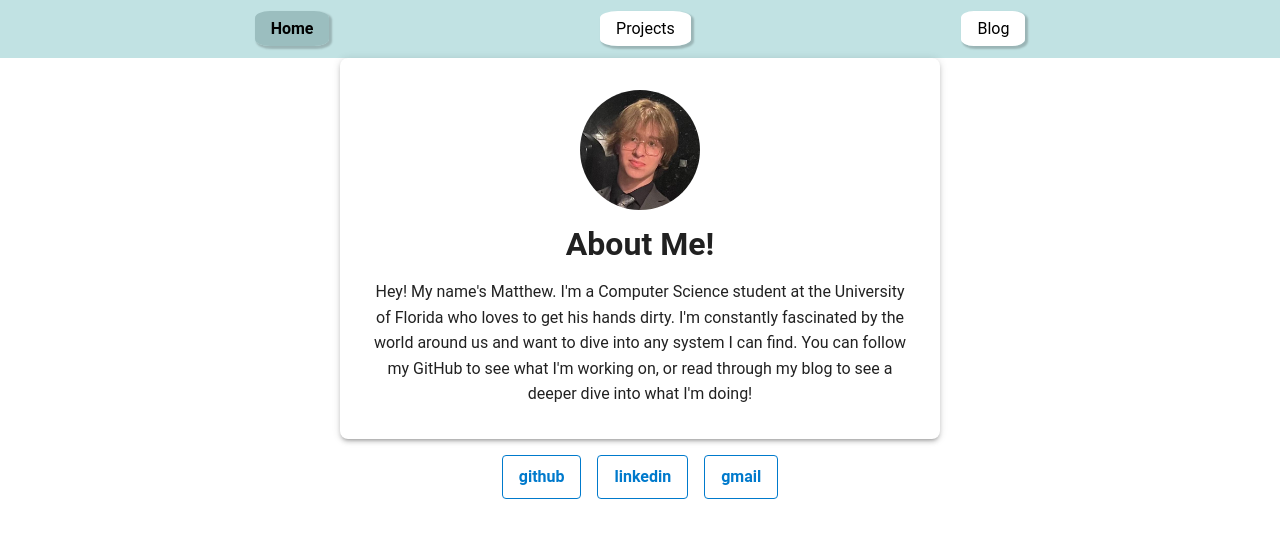
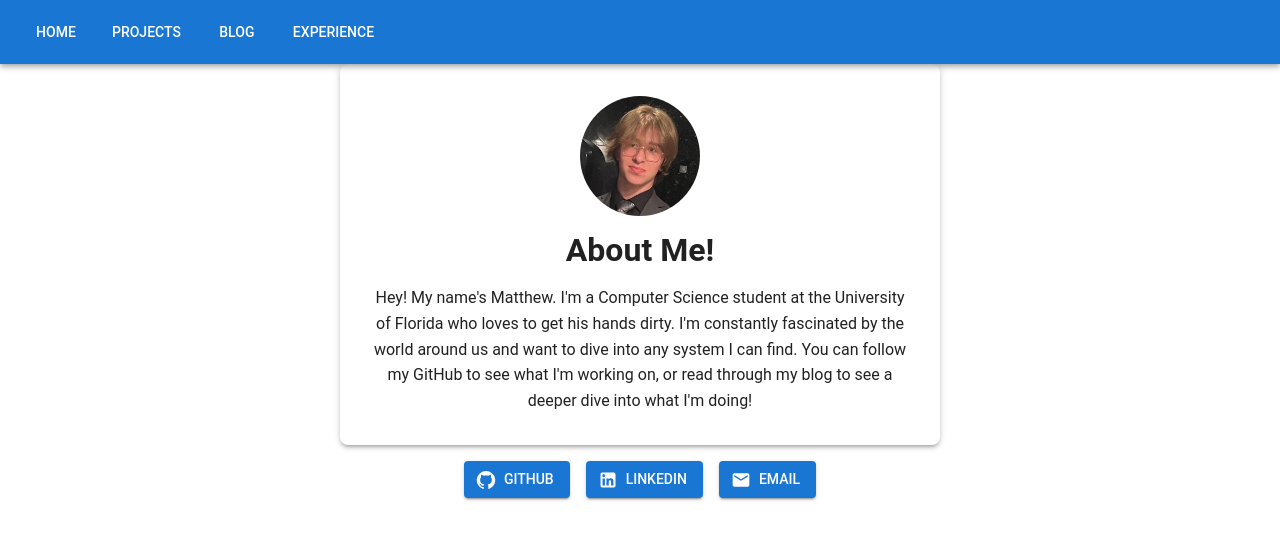
Before and after one commit to mattcattb/mattcattb.github.io, a React (Create React App) app in the folder user-app/: page / in a window 1280 px wide. Shown: the top 540 px of the page. Built offline with nearby package versions, Linux system fonts and the light colour scheme.

Commit message:
navbar and social links

```diff
--- a/user-app/src/components/Navbar.jsx
+++ b/user-app/src/components/Navbar.jsx
@@ -1,23 +1,26 @@
 import React from 'react';
-import { NavLink } from 'react-router-dom'; // NavLink for active link styling
+import { AppBar, Toolbar, Button } from '@mui/material';
+
+import { Link } from 'react-router-dom';
+
 import '../styles/Navbar.css';
 
-export default function Navbar({ links = [] }) { // Default value for links
+export default function Navbar({ links = [] }) {
   return (
-    <nav className="navbar">
-      <ul className="nav-list">
-        {links.map(({ to, name }) => (
-          <li key={to} className="nav-item">
-            <NavLink
-              className="nav-link"
-              to={to}
-              activeClassName="active" // Add active styling class
-            >
-              {name}
-            </NavLink>
-          </li>
+    <AppBar position='sticky' color="primary">
+      <Toolbar>
+      {links.map(({ to, name }) => (
+          <Button
+            key={to}
+            component={Link}
+            to={to}
+            color="inherit"
+            sx={{ marginRight: 2 }}
+          >
+            {name}
+          </Button>
         ))}
-      </ul>
-    </nav>
+      </Toolbar>
+    </AppBar>
   );
 }
--- a/user-app/src/components/SocialLinks.jsx
+++ b/user-app/src/components/SocialLinks.jsx
@@ -1,26 +1,37 @@
-import React from 'react'
+import React from 'react';
+import { Stack, Button } from '@mui/material';
 
-import '../styles/SocialLinks.css';
+import GitHubIcon from '@mui/icons-material/GitHub';
+import LinkedInIcon from '@mui/icons-material/LinkedIn';
+import EmailIcon from '@mui/icons-material/Email';
 
 const link_data = [
-  {url:"https://github.com/mattcattb", name:'github'},
-  {url:"https://www.linkedin.com/in/matthew-boughton-1228111a5/", name:'linkedin'},
-  {url:"m.boughton@ufl.edu", name:"gmail"}
-]
+  { url: 'https://github.com/mattcattb', name: 'GitHub', icon: <GitHubIcon/> },
+  { url: 'https://www.linkedin.com/in/matthew-boughton-1228111a5/', name: 'LinkedIn', icon: <LinkedInIcon /> },
+  { url: 'mailto:m.boughton@ufl.edu', name: 'Email', icon: <EmailIcon /> },
+];
 
 export default function SocialLinks() {
   return (
-    <div className='social-links'>
-      {link_data.map((data) => (
-        <a
-          key={data.url}
-          href={data.url}
+    <Stack
+      direction="row"
+      spacing={2}
+      justifyContent="center"
+      sx={{ padding: 2 }}
+    >
+      {link_data.map(({ url, name, icon }) => (
+        <Button
+          key={url}
+          href={url}
           target="_blank"
-          className='social-link'
-          rel="noopener noreferrer">
-            {data.name}
-        </a>
+          rel="noopener noreferrer"
+          variant="contained"
+          color="primary"
+          startIcon={icon}
+        >
+          {name}
+        </Button>
       ))}
-    </div>
+    </Stack>
   );
 }
--- a/user-app/src/routesConfig.jsx
+++ b/user-app/src/routesConfig.jsx
@@ -1,22 +1,26 @@
 // routesConfig.js
 import HomeView from './pages/HomeView';
+import ProjectsView from './pages/ProjectsView';
+import BlogHomeView from './pages/BlogHomeView';
 import BlogPostView from './pages/BlogPostView';
-import ProjectsView from './pages/ProjectsView';
-import BlogHomeView from './pages/BlogPostView';
+import ExperienceView from './pages/ExperienceView'
 
 export const links = [
   { to: '/', name: 'Home' },
   { to: '/projects', name: 'Projects' },
   { to: '/blog', name: 'Blog' },
+  { to: '/experience', name: 'Experience'}
 ];
 
 export const posts = [
   { id: 'post1', title: 'Example Post', file: '/blog-posts/post1.md' },
+  { id: 'post2', title: 'Another Post', file: '/blog-posts/post2.md' },
 ];
 
 export const routes = [
   { path: '/', element: <HomeView /> },
   { path: '/projects', element: <ProjectsView /> },
+  { path: '/experience', element: <ExperienceView posts={posts}/> },
   { path: '/blog', element: <BlogHomeView posts={posts}/> },
   { path: '/blog/:id', element: <BlogPostView posts={posts}/> },
 ];
```
Also changed, not shown: user-app/src/assets/blog-posts/post1.md (renamed from user-app/src/blog-posts/post1.md), 1 other file (tests, documents, lock files or other folders).
